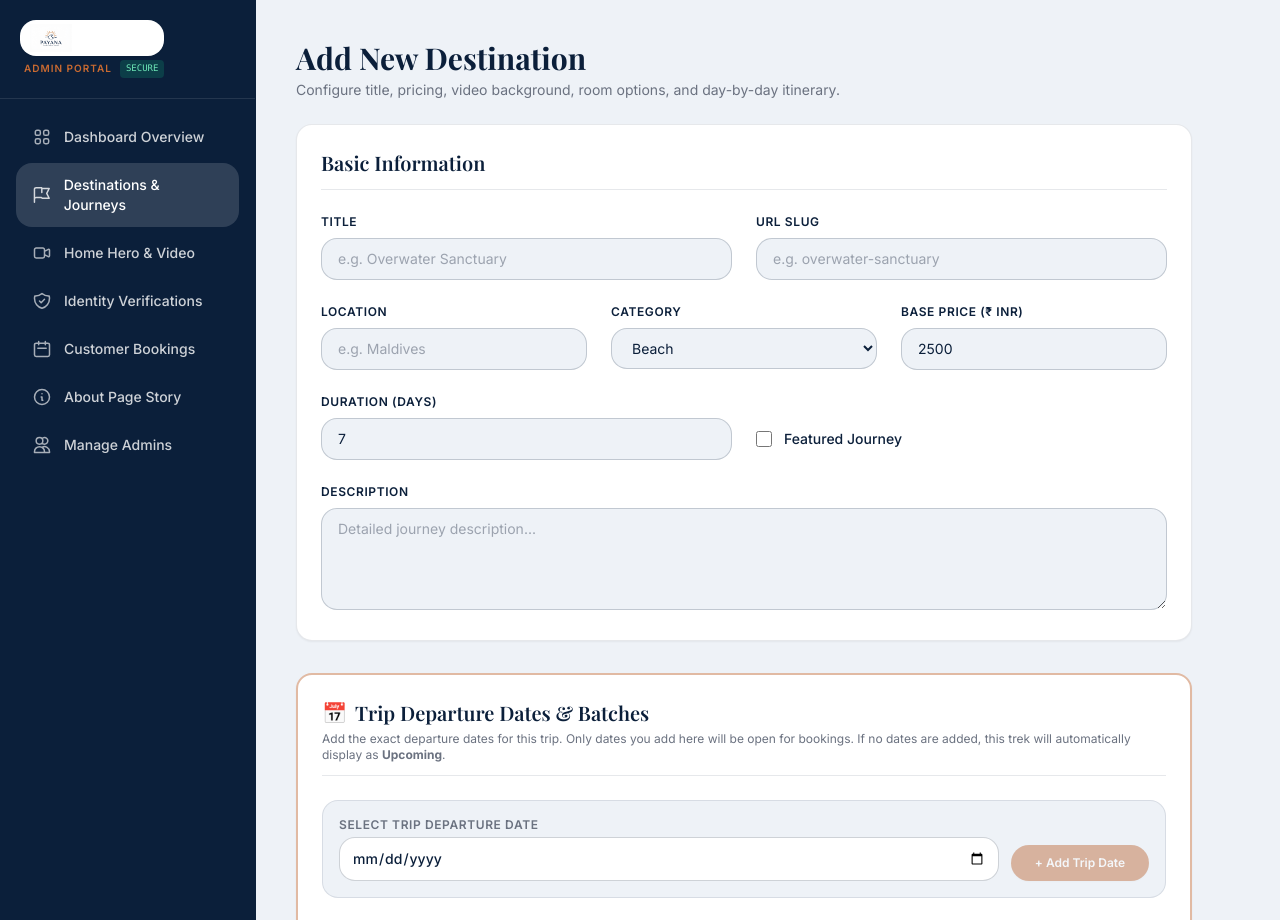
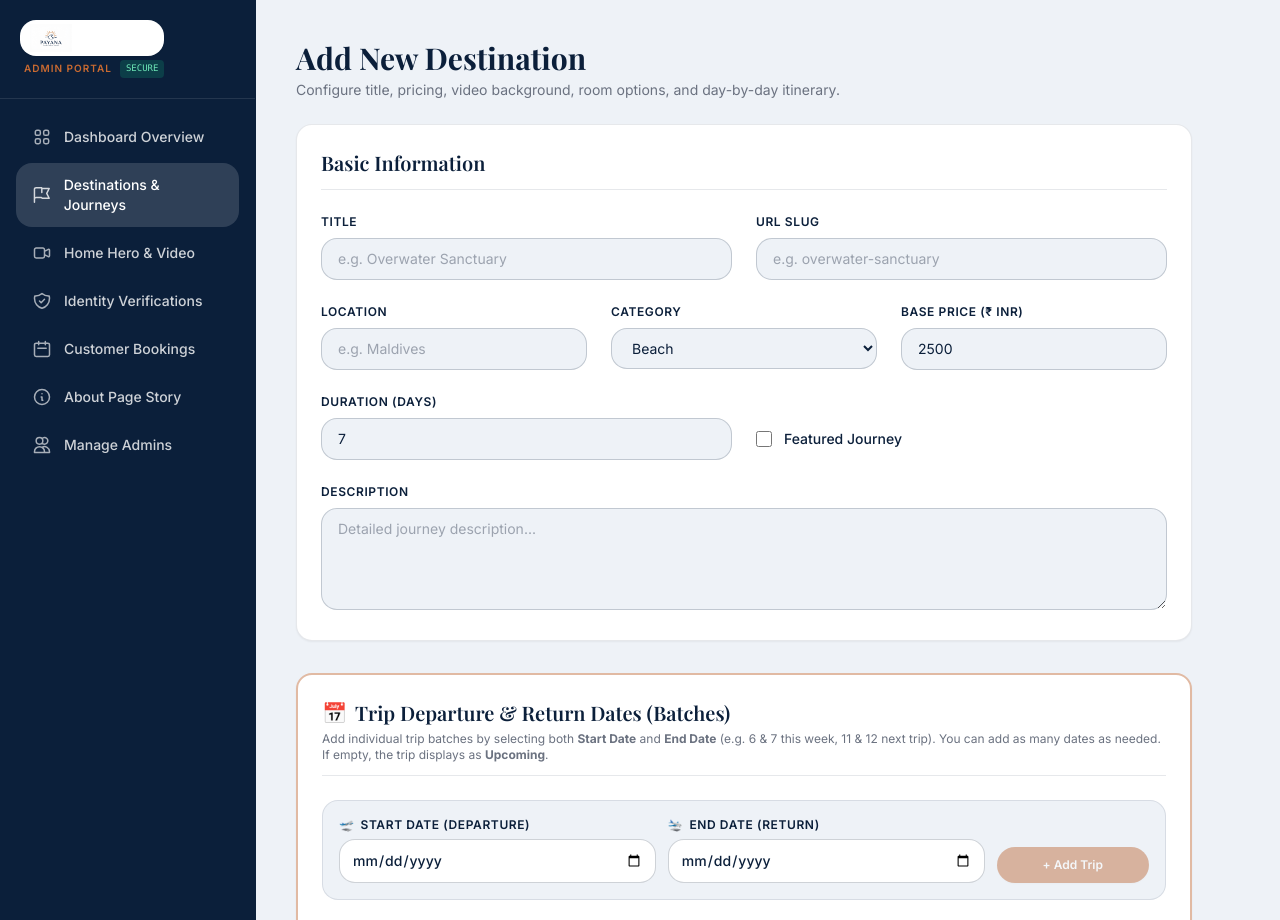
Before and after one commit to kirangowda85/lumina-travel, a Next.js app: page /admin/destinations/new in a window 1280 px wide. Shown: the top 920 px of the page. Built offline with nearby package versions, Linux system fonts and the light colour scheme; no server answers.

Commit message:
feat: allow adding custom Start Date and End Date for multiple trip batches

```diff
--- a/components/admin/DestinationForm.tsx
+++ b/components/admin/DestinationForm.tsx
@@ -51,13 +51,30 @@ export default function DestinationForm({ initialPackage }: { initialPackage?: P
         ]
   );
 
-  // Availability Dates (Admin manually adds dates; if empty, destination is 'Upcoming')
-  const [availabilityDates, setAvailabilityDates] = useState<string[]>(
-    initialPackage?.availability
-      ? Array.from(new Set(initialPackage.availability.map((a) => a.date))).sort()
-      : []
-  );
-  const [newDateInput, setNewDateInput] = useState<string>("");
+  // Availability Dates / Batches (Admin manually adds start & end dates; if empty, destination is 'Upcoming')
+  const [tripBatches, setTripBatches] = useState<{ startDate: string; endDate: string }[]>(() => {
+    if (initialPackage?.availability && initialPackage.availability.length > 0) {
+      return initialPackage.availability
+        .map((a) => {
+          let endDate = a.endDate;
+          if (!endDate) {
+            const d = new Date(a.date + "T00:00:00");
+            d.setDate(d.getDate() + Math.max(0, (initialPackage.durationDays || 2) - 1));
+            endDate = d.toISOString().slice(0, 10);
+          }
+          return {
+            startDate: a.date,
+            endDate,
+          };
+        })
+        .sort((a, b) => new Date(a.startDate).getTime() - new Date(b.startDate).getTime());
+    }
+    return [];
+  });
+
+  const [newStartDate, setNewStartDate] = useState<string>("");
+  const [newEndDate, setNewEndDate] = useState<string>("");
+  const [batchError, setBatchError] = useState<string | null>(null);
 
   const handleTitleChange = (val: string) => {
     setTitle(val);
@@ -101,21 +118,48 @@ export default function DestinationForm({ initialPackage }: { initialPackage?: P
     setImageUrls((prev) => [...prev, ""]);
   };
 
-  const handleAddDate = () => {
-    if (!newDateInput) return;
-    if (!availabilityDates.includes(newDateInput)) {
-      const next = [...availabilityDates, newDateInput].sort();
-      setAvailabilityDates(next);
+  const handleStartDateChange = (val: string) => {
+    setNewStartDate(val);
+    setBatchError(null);
+    if (val) {
+      // Auto-suggest return date based on current durationDays
+      const d = new Date(val + "T00:00:00");
+      d.setDate(d.getDate() + Math.max(0, durationDays - 1));
+      setNewEndDate(d.toISOString().slice(0, 10));
     }
-    setNewDateInput("");
   };
 
-  const handleRemoveDate = (dateToRemove: string) => {
-    setAvailabilityDates((prev) => prev.filter((d) => d !== dateToRemove));
+  const handleAddBatch = () => {
+    if (!newStartDate || !newEndDate) {
+      setBatchError("Please select both a Start Date and an End Date.");
+      return;
+    }
+    if (new Date(newEndDate + "T00:00:00") < new Date(newStartDate + "T00:00:00")) {
+      setBatchError("End Date cannot be earlier than Start Date.");
+      return;
+    }
+    const exists = tripBatches.some(
+      (b) => b.startDate === newStartDate && b.endDate === newEndDate
+    );
+    if (exists) {
+      setBatchError("This trip date batch is already added.");
+      return;
+    }
+    setBatchError(null);
+    const next = [...tripBatches, { startDate: newStartDate, endDate: newEndDate }].sort(
+      (a, b) => new Date(a.startDate).getTime() - new Date(b.startDate).getTime()
+    );
+    setTripBatches(next);
+    setNewStartDate("");
+    setNewEndDate("");
   };
 
-  const handleClearAllDates = () => {
-    setAvailabilityDates([]);
+  const handleRemoveBatch = (index: number) => {
+    setTripBatches((prev) => prev.filter((_, i) => i !== index));
+  };
+
+  const handleClearAllBatches = () => {
+    setTripBatches([]);
   };
 
   const handleSubmit = (e: React.FormEvent) => {
@@ -137,7 +181,7 @@ export default function DestinationForm({ initialPackage }: { initialPackage?: P
         videoUrl,
         itinerary,
         roomOptions,
-        availabilityDates,
+        availabilityDates: tripBatches,
       });
 
       if (res.success) {
@@ -267,22 +311,22 @@ export default function DestinationForm({ initialPackage }: { initialPackage?: P
         </div>
       </div>
 
-      {/* Section 2: Departure Dates & Batches */}
+      {/* Section 2: Departure & Return Dates (Batches) */}
       <div className="bg-card p-6 rounded-card border-2 border-rust/40 shadow-sm space-y-6">
         <div className="flex flex-col sm:flex-row sm:items-center justify-between border-b border-navy/10 pb-3 gap-2">
           <div>
             <div className="flex items-center gap-2">
               <span className="text-xl">📅</span>
-              <h2 className="font-serif text-xl font-semibold text-navy">Trip Departure Dates & Batches</h2>
+              <h2 className="font-serif text-xl font-semibold text-navy">Trip Departure & Return Dates (Batches)</h2>
             </div>
             <p className="text-xs text-muted mt-1">
-              Add the exact departure dates for this trip. Only dates you add here will be open for bookings. If no dates are added, this trek will automatically display as <strong>Upcoming</strong>.
+              Add individual trip batches by selecting both <strong>Start Date</strong> and <strong>End Date</strong> (e.g. 6 & 7 this week, 11 & 12 next trip). You can add as many dates as needed. If empty, the trip displays as <strong>Upcoming</strong>.
             </p>
           </div>
-          {availabilityDates.length > 0 && (
+          {tripBatches.length > 0 && (
             <button
               type="button"
-              onClick={handleClearAllDates}
+              onClick={handleClearAllBatches}
               className="text-xs font-medium text-rose-600 hover:text-rose-700 hover:underline w-fit"
             >
               Clear all dates (Set to Upcoming)
@@ -290,32 +334,57 @@ export default function DestinationForm({ initialPackage }: { initialPackage?: P
           )}
         </div>
 
-        {/* Date Picker Input */}
-        <div className="flex flex-col sm:flex-row items-stretch sm:items-center gap-3 p-4 rounded-card bg-page border border-navy/10">
-          <div className="flex-1">
-            <label className="block text-xs font-semibold uppercase tracking-wider text-muted mb-1">
-              Select Trip Departure Date
+        {/* Start Date & End Date Inputs */}
+        <div className="p-4 rounded-card bg-page border border-navy/10 space-y-3">
+          <div className="grid grid-cols-1 sm:grid-cols-2 md:grid-cols-5 gap-3 items-end">
+            <div className="md:col-span-2">
+              <label className="block text-xs font-semibold uppercase tracking-wider text-navy mb-1.5 flex items-center gap-1.5">
+                <span>🛫</span> Start Date (Departure)
               </label>
               <input
                 type="date"
-              value={newDateInput}
+                value={newStartDate}
                 min={new Date().toISOString().slice(0, 10)}
-              onChange={(e) => setNewDateInput(e.target.value)}
+                onChange={(e) => handleStartDateChange(e.target.value)}
                 className="w-full px-3 py-2.5 rounded-card border border-navy/20 bg-card text-sm focus:outline-none focus:border-rust text-navy font-medium"
               />
             </div>
+
+            <div className="md:col-span-2">
+              <label className="block text-xs font-semibold uppercase tracking-wider text-navy mb-1.5 flex items-center gap-1.5">
+                <span>🛬</span> End Date (Return)
+              </label>
+              <input
+                type="date"
+                value={newEndDate}
+                min={newStartDate || new Date().toISOString().slice(0, 10)}
+                onChange={(e) => {
+                  setNewEndDate(e.target.value);
+                  setBatchError(null);
+                }}
+                className="w-full px-3 py-2.5 rounded-card border border-navy/20 bg-card text-sm focus:outline-none focus:border-rust text-navy font-medium"
+              />
+            </div>
+
+            <div className="md:col-span-1">
               <button
                 type="button"
-            onClick={handleAddDate}
-            disabled={!newDateInput}
-            className="sm:self-end px-6 py-2.5 rounded-pill bg-rust text-white text-xs font-semibold hover:bg-rust-light disabled:opacity-40 transition-colors shadow-sm"
+                onClick={handleAddBatch}
+                disabled={!newStartDate || !newEndDate}
+                className="w-full py-2.5 px-4 rounded-pill bg-rust text-white text-xs font-semibold hover:bg-rust-light disabled:opacity-40 transition-colors shadow-sm flex items-center justify-center gap-1"
               >
-            + Add Trip Date
+                <span>+ Add Trip</span>
               </button>
             </div>
+          </div>
 
-        {/* Dates List */}
-        {availabilityDates.length === 0 ? (
+          {batchError && (
+            <p className="text-xs text-rose-600 font-medium">⚠️ {batchError}</p>
+          )}
+        </div>
+
+        {/* Batches List */}
+        {tripBatches.length === 0 ? (
           <div className="p-6 rounded-card border border-dashed border-amber-300 bg-amber-50/60 text-center space-y-2">
             <span className="inline-flex items-center gap-1.5 text-xs font-semibold uppercase tracking-wider text-amber-800 bg-amber-100 px-3 py-1 rounded-pill">
               ✨ Status: Upcoming Trip
@@ -330,14 +399,16 @@ export default function DestinationForm({ initialPackage }: { initialPackage?: P
         ) : (
           <div className="space-y-3">
             <div className="flex items-center justify-between text-xs text-muted">
-              <span className="font-semibold text-navy">{availabilityDates.length} Departure Date{availabilityDates.length !== 1 ? "s" : ""} Scheduled</span>
-              <span>Trip Duration: {durationDays} Days / {Math.max(1, durationDays - 1)} Nights</span>
+              <span className="font-semibold text-navy">
+                {tripBatches.length} Scheduled Trip Batch{tripBatches.length !== 1 ? "es" : ""}
+              </span>
+              <span>Click ✕ to remove any batch</span>
             </div>
             <div className="grid grid-cols-1 sm:grid-cols-2 md:grid-cols-3 gap-3">
-              {availabilityDates.map((dateStr) => {
-                const startObj = new Date(dateStr + "T00:00:00");
-                const returnObj = new Date(startObj);
-                returnObj.setDate(returnObj.getDate() + durationDays);
+              {tripBatches.map((batch, index) => {
+                const startObj = new Date(batch.startDate + "T00:00:00");
+                const endObj = new Date(batch.endDate + "T00:00:00");
+                const diffDays = Math.max(1, Math.round((endObj.getTime() - startObj.getTime()) / (1000 * 60 * 60 * 24)) + 1);
 
                 const startFormatted = startObj.toLocaleDateString("en-US", {
                   weekday: "short",
@@ -345,7 +416,7 @@ export default function DestinationForm({ initialPackage }: { initialPackage?: P
                   day: "numeric",
                   year: "numeric",
                 });
-                const returnFormatted = returnObj.toLocaleDateString("en-US", {
+                const endFormatted = endObj.toLocaleDateString("en-US", {
                   weekday: "short",
                   month: "short",
                   day: "numeric",
@@ -354,22 +425,27 @@ export default function DestinationForm({ initialPackage }: { initialPackage?: P
 
                 return (
                   <div
-                    key={dateStr}
-                    className="p-3.5 rounded-card border border-navy/15 bg-page flex items-start justify-between gap-2 shadow-xs"
+                    key={`${batch.startDate}-${batch.endDate}-${index}`}
+                    className="p-3.5 rounded-card border border-navy/15 bg-page flex items-start justify-between gap-2 shadow-xs hover:border-rust/60 transition-colors"
                   >
                     <div className="space-y-1">
+                      <div className="inline-flex items-center gap-1 text-[10px] font-bold text-rust bg-rust/10 px-2 py-0.5 rounded-pill">
+                        Trip #{index + 1} · {diffDays} Days
+                      </div>
                       <div className="text-xs font-bold text-navy flex items-center gap-1.5">
-                        <span className="text-rust">📅</span>
+                        <span>🛫</span>
                         <span>{startFormatted}</span>
                       </div>
-                      <div className="text-[11px] text-rust font-medium">➔ Return: {returnFormatted}</div>
-                      <div className="text-[10px] text-muted">{durationDays} Days Duration</div>
+                      <div className="text-[11px] text-emerald-700 font-semibold flex items-center gap-1">
+                        <span>🛬</span>
+                        <span>➔ Return: {endFormatted}</span>
+                      </div>
                     </div>
                     <button
                       type="button"
-                      onClick={() => handleRemoveDate(dateStr)}
+                      onClick={() => handleRemoveBatch(index)}
                       className="text-xs text-muted hover:text-rose-600 p-1 font-bold"
-                      title="Remove date"
+                      title="Remove date batch"
                     >
                       ✕
                     </button>
--- a/components/booking/Calendar.tsx
+++ b/components/booking/Calendar.tsx
@@ -91,7 +91,17 @@ export default function Calendar({
           {availableSlots.map((slot) => {
             const isSelected = selectedDate === slot.date;
             const startStr = formatDate(slot.date);
-            const returnStr = getReturnDate(slot.date);
+            const returnStr = slot.endDate ? formatDate(slot.endDate) : getReturnDate(slot.date);
+            const batchDuration = slot.endDate
+              ? Math.max(
+                  1,
+                  Math.round(
+                    (new Date(slot.endDate + "T00:00:00").getTime() -
+                      new Date(slot.date + "T00:00:00").getTime()) /
+                      (1000 * 60 * 60 * 24)
+                  ) + 1
+                )
+              : durationDays;
             const spotsRemaining = slot.capacity - slot.booked;
             const isFastFilling = slot.fastFilling || spotsRemaining <= 3;
 
@@ -138,7 +148,7 @@ export default function Calendar({
 
                 {/* Bottom Bar */}
                 <div className={`pt-2 border-t text-xs flex items-center justify-between ${isSelected ? "border-white/15 text-white/90" : "border-navy/10 text-muted"}`}>
-                  <span>{durationDays} Days Duration</span>
+                  <span>{batchDuration} Days Duration</span>
                   <span className={`font-semibold ${isSelected ? "text-white" : "text-navy"}`}>
                     {isSelected ? "✓ Selected" : "Select Date →"}
                   </span>
--- a/lib/actions/admin.ts
+++ b/lib/actions/admin.ts
@@ -62,7 +62,7 @@ export async function savePackage(data: {
   videoUrl?: string | null;
   itinerary: { day: number; title: string; description: string }[];
   roomOptions: { name: string; description: string; priceUpgrade: number }[];
-  availabilityDates: string[]; // array of ISO YYYY-MM-DD
+  availabilityDates: (string | { startDate: string; endDate?: string | null })[];
 }) {
   const session = await getAdminSession();
   if (!session) return { success: false, error: "Unauthorized. Admin session required." };
@@ -76,6 +76,26 @@ export async function savePackage(data: {
     if (slugExists) {
       return { success: false, error: `Slug "${data.slug}" is already in use by another destination.` };
     }
+
+    const parsedAvailability = (data.availabilityDates || []).map((item) => {
+      if (typeof item === "string") {
+        if (item.includes(":")) {
+          const [s, e] = item.split(":");
+          return {
+            startDate: new Date(s),
+            endDate: e ? new Date(e) : null,
+          };
+        }
+        return {
+          startDate: new Date(item),
+          endDate: null,
+        };
+      }
+      return {
+        startDate: new Date(item.startDate),
+        endDate: item.endDate ? new Date(item.endDate) : null,
+      };
+    });
 
     let packageId = data.id;
 
@@ -113,11 +133,12 @@ export async function savePackage(data: {
 
       // Update availability
       await prisma.availabilityDate.deleteMany({ where: { packageId } });
-      if (data.availabilityDates && data.availabilityDates.length > 0) {
+      if (parsedAvailability.length > 0) {
         await prisma.availabilityDate.createMany({
-          data: data.availabilityDates.map((dateStr) => ({
+          data: parsedAvailability.map((slot) => ({
             packageId: packageId!,
-            date: new Date(dateStr),
+            date: slot.startDate,
+            endDate: slot.endDate,
             capacity: 15,
             booked: 0,
           })),
@@ -153,12 +174,13 @@ export async function savePackage(data: {
         });
       }
 
-      if (data.availabilityDates.length > 0) {
+      if (parsedAvailability.length > 0) {
         await prisma.availabilityDate.createMany({
-          data: data.availabilityDates.map((dateStr) => ({
+          data: parsedAvailability.map((slot) => ({
             packageId: packageId!,
-            date: new Date(dateStr),
-            capacity: 10,
+            date: slot.startDate,
+            endDate: slot.endDate,
+            capacity: 15,
             booked: 0,
           })),
         });
--- a/lib/packages.ts
+++ b/lib/packages.ts
@@ -38,6 +38,7 @@ function toAvailability(a: PrismaAvailabilityDate): AvailabilityDate {
     id: a.id,
     packageId: a.packageId,
     date: a.date.toISOString().slice(0, 10),
+    endDate: a.endDate ? a.endDate.toISOString().slice(0, 10) : null,
     capacity: a.capacity,
     booked: a.booked,
     fastFilling: a.fastFilling,
--- a/types/index.ts
+++ b/types/index.ts
@@ -28,6 +28,7 @@ export interface AvailabilityDate {
   id: string;
   packageId: string;
   date: string; // ISO YYYY-MM-DD
+  endDate?: string | null; // ISO YYYY-MM-DD
   capacity: number;
   booked: number;
   fastFilling: boolean;
```
Also changed, not shown: 1 other file (tests, documents, lock files or other folders). Lines whose indentation alone changed are shown as unchanged.
